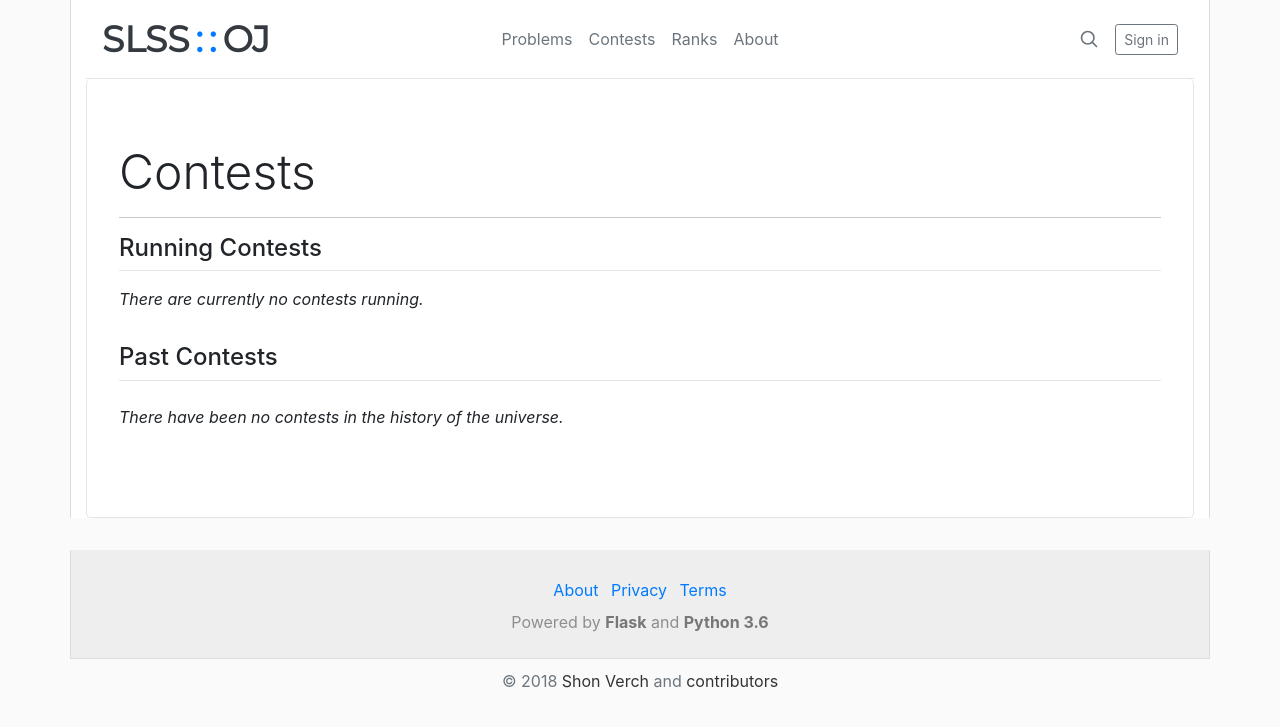
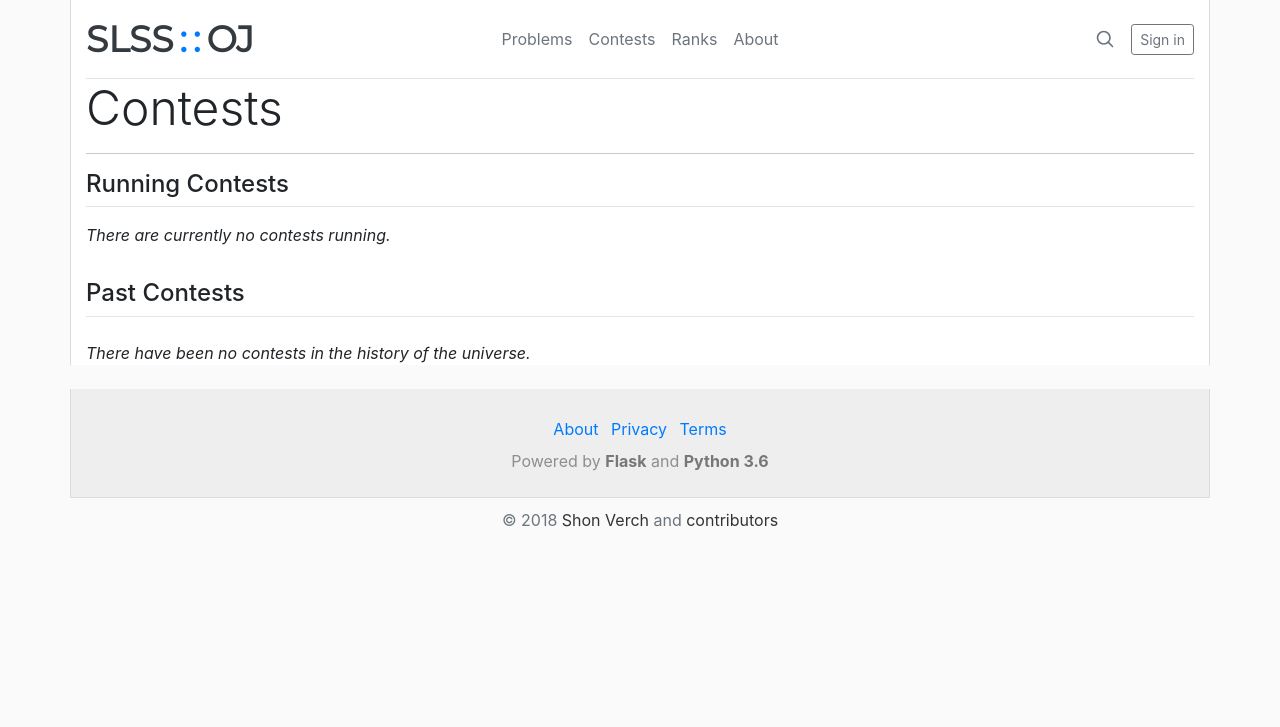
Before and after one commit to galacticglum/OnlineGraderCS, a Flask app: page /contests in a window 1280 px wide. Shown: the top 727 px of the page. Run offline with Flask 2, Linux system fonts and the light colour scheme; data that the repository does not hold is empty; some libraries are stand-ins or nearby versions.

Commit message:
More changes

```diff
--- a/grader/templates/_layout.html
+++ b/grader/templates/_layout.html
@@ -48,7 +48,7 @@
     {% block page_body %}
     <div class="content">
         <div class="container">
-            <nav class="navbar navbar-light navbar-expand-md bg-faded justify-content-center blog-header py-3">
+            <nav class="navbar navbar-light navbar-expand-md bg-faded justify-content-center blog-header py-3 px-0">
                 {% block brand %}
                 <a class="navbar-brand d-flex w-50 mr-auto blog-header-logo text-dark" href="{{ url_for('index') }}">
                     <strong>SLS<span style="letter-spacing: 6px; ">S<span class="text-primary">::</span></span>OJ</strong>
--- a/grader/templates/contests.html
+++ b/grader/templates/contests.html
@@ -12,9 +12,7 @@ Contests
 {% endblock %}
 
 {% block body %}
-<div class="jumbotron sharp-corner">
 <h1 class="display-4">Contests</h1>
-
 <!-- Running contests -->
 <hr style="background-color: #b2b2b2b2; height: 1px; border: 0px">
 <h4>Running Contests</h4>
@@ -47,7 +45,6 @@ Contests
 {% else %}
 <p class="my-2"><i>There are currently no contests running.</i></p>
 {% endif %}
-
 <!-- Past contests -->
 <br>
 <h4 id="runningContestLabel">Past Contests</h4>
@@ -80,5 +77,4 @@ Contests
 {% else %}
 <p class="my-4"><i>There have been no contests in the history of the universe.</i></p>
 {% endif %}
-</div>
 {% endblock %}
```
Also changed, not shown: requirements.txt (+22 -38 lines), 1 other file. Lines whose indentation alone changed are shown as unchanged.
